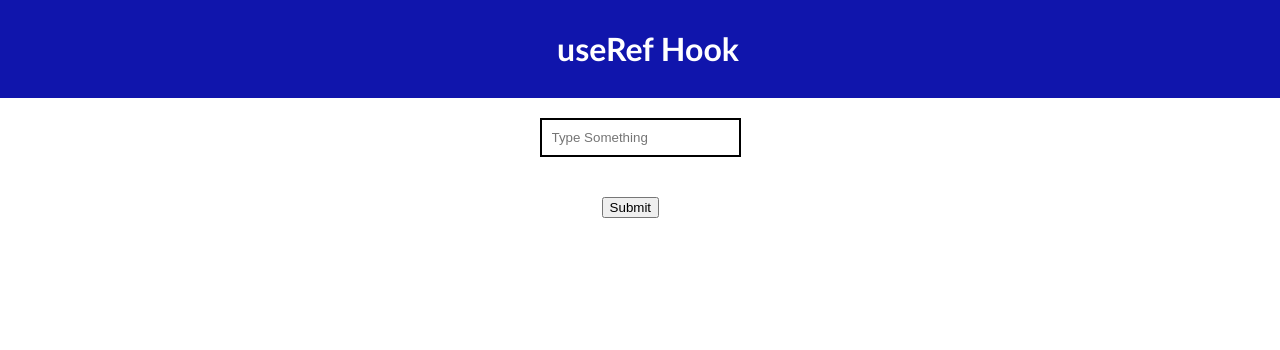
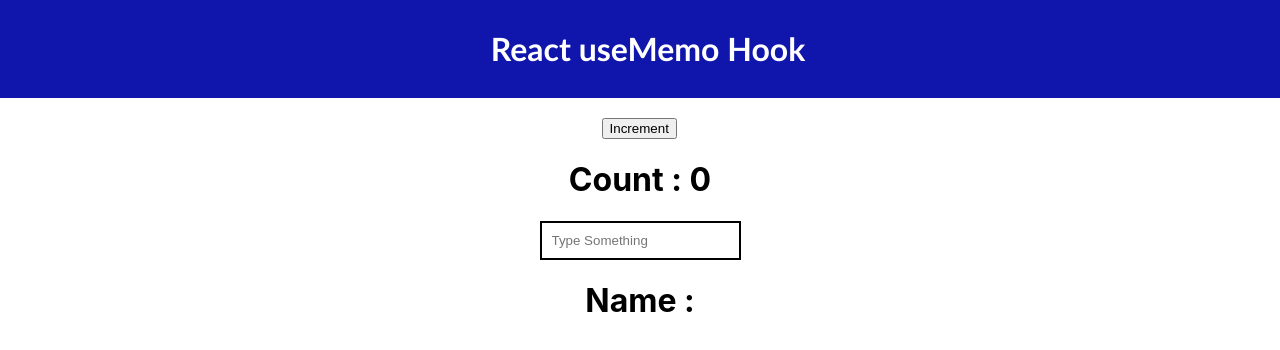
Before and after one commit to HasCold/React-Course, a React (Create React App) app: page / in a window 1280 px wide. Shown: the top 350 px of the page. Built offline with nearby package versions, Linux system fonts and the light colour scheme.

Commit message:
Adding Custom Hook, useMemo Hook and useRef Hook Directory

```diff
--- /dev/null
+++ b/src/Custom_Hook/App.css
@@ -0,0 +1,11 @@
+.header{
+    background-color: #1015ac;
+    font-family: 'Gill Sans', 'Gill Sans MT', Calibri, 'Trebuchet MS', sans-serif;
+    padding: 8px;
+    width: 100%;
+    text-align: center;
+    color: white;
+ }
+h1{
+    text-align: center;
+}
--- /dev/null
+++ b/src/Custom_Hook/App.js
@@ -0,0 +1,24 @@
+// In React, a custom hook is a JavaScript function that starts with the word "use" and that can call other hooks. Custom hooks allow you to extract component logic into reusable functions. By using a custom hook, you can share logic across multiple components, and make your components more modular and easier to test.
+
+import React from 'react';
+import './App.css';
+import Header from './components/Header';
+import useFetch from './useFetch';
+
+// Use API from dummyapis.com
+
+function App(){
+const [Data] = useFetch("https://hub.dummyapis.com/employee?noofRecords=5&idStarts=1001")
+  return (
+    <>
+    <Header />
+    {
+        Data.map((e, index) => {
+            return <h1 key={index}>{e.firstName}</h1>
+        })
+    }
+    </>
+  )
+}
+
+export default App
--- /dev/null
+++ b/src/Custom_Hook/components/Header.js
@@ -0,0 +1,10 @@
+
+const Header = () => {
+  return (
+    <div className="header">
+        <h1>React Custom Hook</h1>
+    </div>
+    )
+}
+
+export default Header
--- a/src/index.js
+++ b/src/index.js
@@ -1,7 +1,7 @@
 import React from 'react';
 import ReactDOM from 'react-dom/client';
 import './index.css';
-import App from './useRef_Hook/App';
+import App from './useMemo_Hook/App';
 import reportWebVitals from './reportWebVitals';
 
 const root = ReactDOM.createRoot(document.getElementById('root'));
--- /dev/null
+++ b/src/useMemo_Hook/App.css
@@ -0,0 +1,21 @@
+.header{
+    background-color: #1015ac;
+    font-family: 'Gill Sans', 'Gill Sans MT', Calibri, 'Trebuchet MS', sans-serif;
+    padding: 8px;
+    width: 100%;
+    text-align: center;
+    color: white;
+ }
+h1{
+    text-align: center;
+}
+button{
+    margin-left: 47vw;
+    margin-top: 20px;
+}
+input{
+    display: block;
+    margin: 20px auto;
+    border: 2px solid;
+    padding: 10px 10px;
+}
--- /dev/null
+++ b/src/useMemo_Hook/App.js
@@ -0,0 +1,34 @@
+import React, { useMemo } from 'react';
+import './App.css';
+import Header from './components/Header';
+import { useState} from 'react';
+
+// useMemo(() => {
+//     useMemo syntax
+// }, [])
+
+function App (){
+    const [count, setCount] = useState(0);
+    const [name, setName] = useState('');
+
+    const expensiveCalculation = (num) => {
+        for (let i = 0; i < 10000000; i++){}
+            return num;
+
+    }
+    const calculation = useMemo( () => {
+        expensiveCalculation(count);
+    }, [count])
+
+    return (
+    <>
+        <Header />
+        <button onClick={() => setCount(count + 1)}>Increment</button>
+        <h1>Count : {count}</h1>
+        <input onChange={(e) => setName(e.target.value)} placeholder={"Type Something"}/>
+        <h1>Name : {name}</h1>
+    </>
+    )
+}
+
+export default App
--- /dev/null
+++ b/src/useMemo_Hook/components/Header.js
@@ -0,0 +1,10 @@
+
+const Header = () => {
+  return (
+    <div className="header">
+        <h1>React useMemo Hook</h1>
+    </div>
+    )
+}
+
+export default Header
--- /dev/null
+++ b/src/useReducer_Hook/App.css
@@ -0,0 +1,21 @@
+.header{
+    background-color: #1015ac;
+    font-family: 'Gill Sans', 'Gill Sans MT', Calibri, 'Trebuchet MS', sans-serif;
+    padding: 8px;
+    width: 100%;
+    text-align: center;
+    color: white;
+ }
+ input{
+     display: block;
+     margin: 20px auto;
+     border: 2px solid;
+     padding: 10px 10px;
+ }
+ h1{
+     text-align: center;
+ }
+ button{
+     margin-left: 47vw;
+     margin-top: 20px;
+ }
--- /dev/null
+++ b/src/useReducer_Hook/App.js
@@ -0,0 +1,38 @@
+// useReducer Hook Manages the complex state of a component
+
+// useReducer takes two arguments: a reducer function and an initial state.
+// The reducer function takes two arguments: the current state and an action. It returns the next state based on the action.
+// The dispatch function is used to trigger an update to the state. You can call dispatch with an action object, which will be passed to the reducer function.
+
+import React from 'react';
+import './App.css';
+import Header from './components/Header';
+import { useReducer } from 'react';
+
+const reducer = (state, action) => {
+if (action.type === "INC"){
+  return state + 1;
+}else if(action.type === "DEC"){
+  return state - 2;
+}else if(action.type === "MUL"){
+  return state * 2;
+}
+return state;
+}
+
+let initialState = 0
+function App (){
+  const [state, dispatch] = useReducer(reducer, initialState);
+
+  return (
+    <>
+    <Header />
+    <h1>{state}</h1>
+    <button onClick={() => dispatch({type: "INC"})}>Increment</button>
+    <button onClick={() => dispatch({type: "DEC"})}>Decrement</button>
+    <button onClick={() => dispatch({type: "MUL"})}>Mulitply</button>
+    </>
+  )
+}
+
+export default App
--- /dev/null
+++ b/src/useReducer_Hook/components/Header.jsx
@@ -0,0 +1,10 @@
+
+const Header = () => {
+  return (
+    <div className="header">
+    <h1>useReducer Hook</h1>
+    </div>
+  )
+}
+
+export default Header
```
Also changed, not shown: src/Custom_Hook/useFetch.js (added, +19 -0 lines), src/useRef_Hook/App.js (+9 -0 lines).
